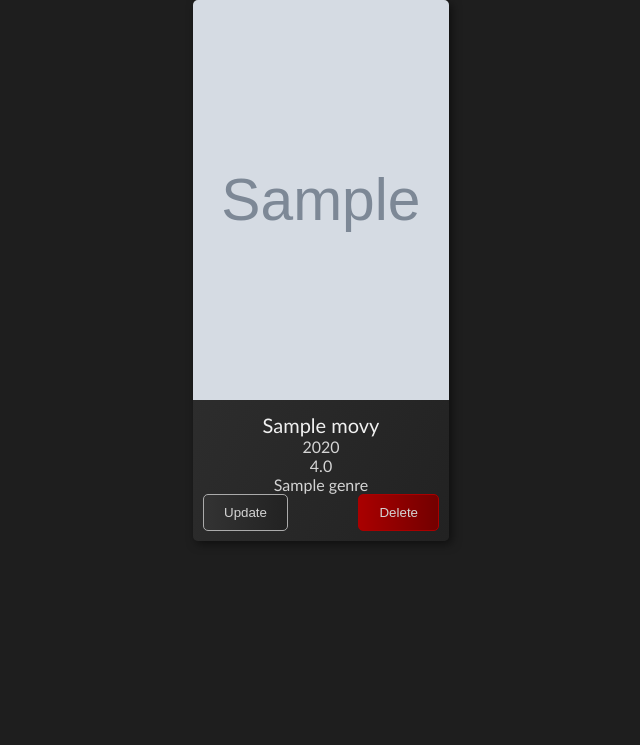
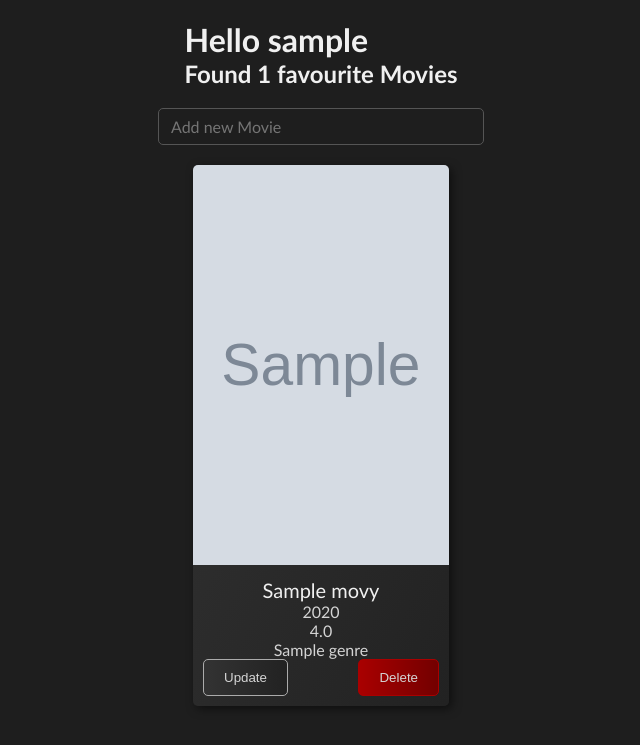
Before and after one commit to Raffa139/MovieLibrary, a Flask app: a page that uses templates/layout.html in a window 1280 px wide. Shown: the top 745 px of the page, without its empty margins (319-959 px from the left). Run offline with Flask 3, Linux system fonts and the light colour scheme; tables that the repository leaves empty hold one stand-in row (values such as "Sample post"); grey boxes marked "Sample" are stand-in pictures.

Commit message:
Add title and text input to user movies page, layout fixes

```diff
--- a/static/styles.css
+++ b/static/styles.css
@@ -120,12 +120,21 @@ h1, h2, h3 {
     text-overflow: ellipsis;
 }
 
-.list-movies-title {
-  padding: 10px 0;
-  background: #009B50;
-  color: white;
-  text-align: center;
-  font-size: 16pt;
+.user-movies {
+    align-self: flex-start;
+    padding: 20px;
+}
+
+.user-movies > .title {
+    width: fit-content;
+    margin: 0 auto;
+    margin-bottom: 20px;
+}
+
+.user-movies > .search {
+    width: fit-content;
+    margin: 0 auto;
+    margin-bottom: 20px;
 }
 
 .movie-grid {
@@ -133,8 +142,6 @@ h1, h2, h3 {
     justify-content: center;
     flex-wrap: wrap;
     gap: 25px;
-    align-self: flex-start;
-    padding: 0 25px;
 }
 
 .movie {
@@ -202,13 +209,28 @@ input[type="submit"]:active {
   transform: scale(0.97);
 }
 
+input[type="text"] {
+    width: 300px;
+    background: none;
+    color: var(--text-primary);
+    border: 1px solid var(--border-light);
+    border-radius: var(--border-radius);
+    padding: 8px 12px;
+    font-family: inherit;
+    font-size: 1em;
+    transition: all 300ms ease;
+}
+
+input[type="text"]:focus {
+  outline: none;
+  border-color: var(--accent-hover);
+  box-shadow: 0 0 0 2px rgba(var(--accent-hover-rgb), 0.3);
+}
+
 .message {
     position: absolute;
-    top: 25px;
-    left: 0;
-    right: 0;
-    margin-inline: auto;
-    width: fit-content;
+    top: 20px;
+    right: 20px;
     border-radius: var(--border-radius);
     padding: 0 20px;
     color: white;
--- a/templates/index.html
+++ b/templates/index.html
@@ -5,7 +5,6 @@ My Movie App
 {% endblock %}
 
 {% block body %}
-<div class="container">
 <div class="user-selection">
     <h2>Who is watching?</h2>
 
@@ -31,5 +30,4 @@ My Movie App
         </a>
     </div>
 </div>
-</div>
 {% endblock %}
--- a/templates/layout.html
+++ b/templates/layout.html
@@ -8,9 +8,11 @@
     <title>{% block title %}Fallback Title{% endblock %}</title>
 </head>
 <body>
-{% block body %}
-<p>Fallback content.</p>
-{% endblock %}
+<div class="container">
+    {% block body %}
+    <p>Fallback content.</p>
+    {% endblock %}
+</div>
 
 {% if msg and msg_lvl %}
 <div id="msg" class="message {{ msg_lvl }}">
--- a/templates/user_movies.html
+++ b/templates/user_movies.html
@@ -5,7 +5,16 @@ User Movies
 {% endblock %}
 
 {% block body %}
-<div class="container">
+<div class="user-movies">
+    <div class="title">
+        <h1>Hello {{ user.username }}</h1>
+        <h2>Found {{ user_movies|length }} favourite Movies</h2>
+    </div>
+
+    <div class="search">
+        <input type="text" placeholder="Add new Movie"/>
+    </div>
+
     <div class="movie-grid">
         {% for movie in user_movies %}
         <div class="movie">
```
Lines whose indentation alone changed are shown as unchanged.
